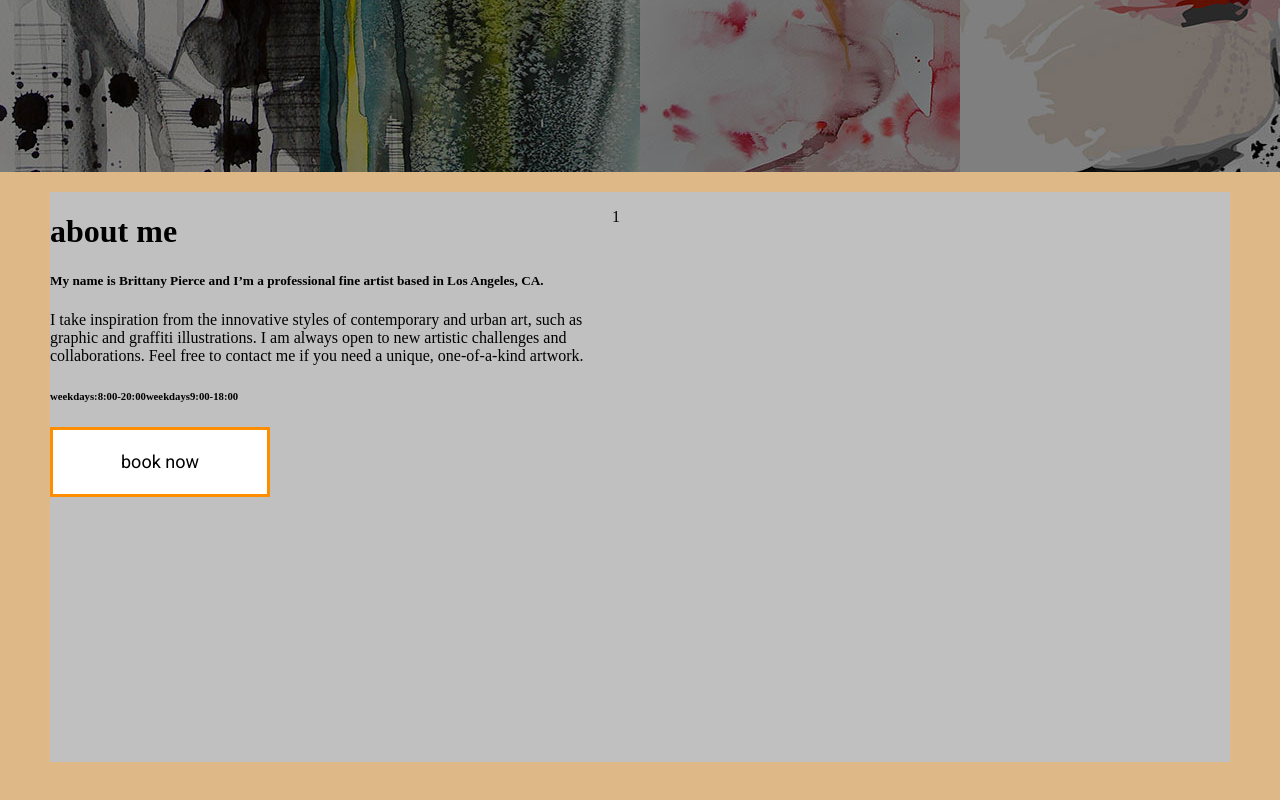
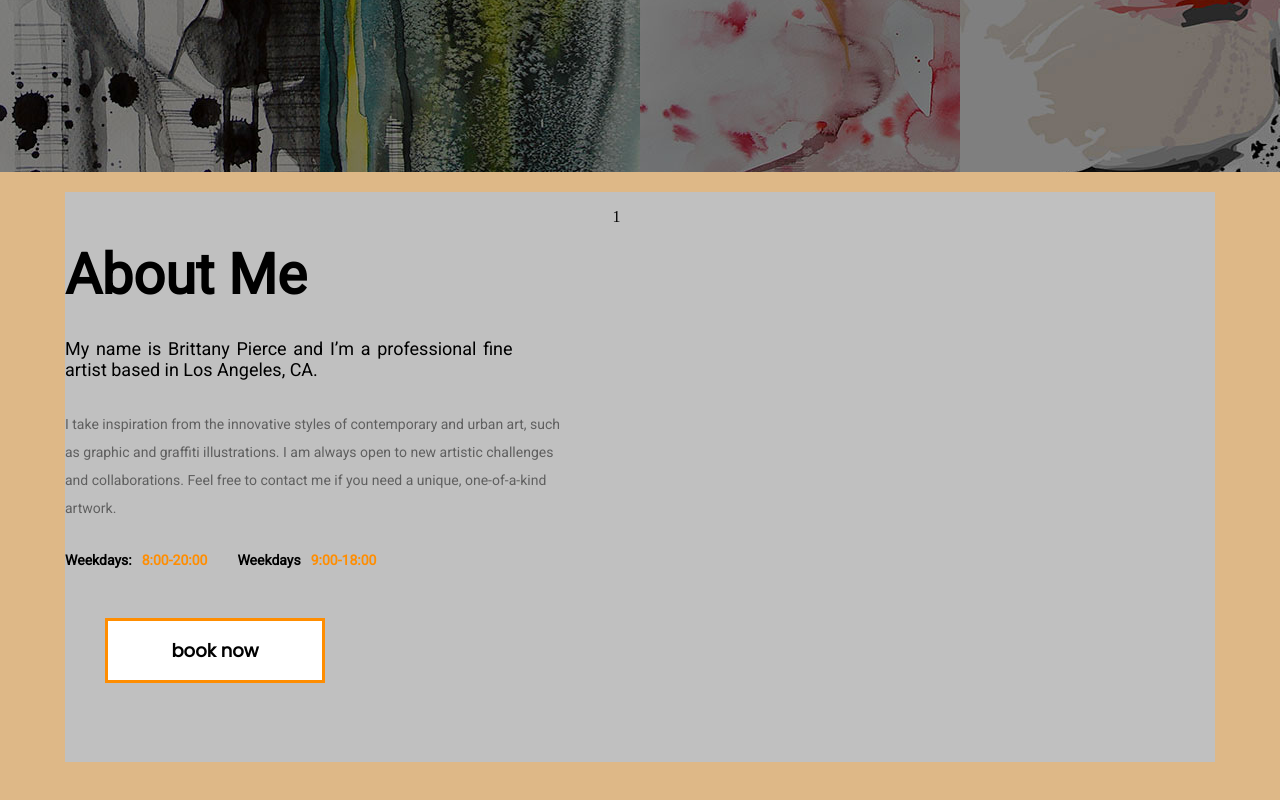
Before and after one commit to ImAshokDev/Brittancy-React-site, a React (Create React App) app: page / in a window 1280 px wide. Shown: the part 658-1458 px from the top of the page. Built offline with nearby package versions, Linux system fonts and the light colour scheme.

Commit message:
left-block of about section is done

```diff
--- a/public/index.html
+++ b/public/index.html
@@ -13,7 +13,7 @@
 
     <link rel="manifest" href="%PUBLIC_URL%/manifest.json" />
     <link
-      href="https://fonts.googleapis.com/css?family=Archivo+Black|Bevan|Fredoka+One|Lobster|Open+Sans|Roboto|Satisfy&display=swap"
+      href="https://fonts.googleapis.com/css?family=Oswald|Poppins|Archivo+Black|Bevan|Fredoka+One|Lobster|Open+Sans|Roboto|Satisfy&display=swap"
       rel="stylesheet"
     />
     <link
--- a/src/Button.jsx
+++ b/src/Button.jsx
@@ -12,7 +12,7 @@ const Button = ({
       fontFamily: ff,
     }}
   >
-    <p>{name}</p>
+    <b>{name}</b>
   </button>
 );
 export default Button;
--- a/src/about/About.jsx
+++ b/src/about/About.jsx
@@ -13,7 +13,7 @@ const AboutBlock = () => (
     <Right />
   </div>
 );
-const Left = ({ txt1 }) => (
+const Left = ({ txt1, ff }) => (
   <div className="left-block">
     <h1>{txt1}</h1>
     <h5>
@@ -29,10 +29,10 @@ const Left = ({ txt1 }) => (
     <h6>
       weekdays:
       <span>8:00-20:00</span>
-      weekdays
+      Weekdays
       <span>9:00-18:00</span>
     </h6>
-    <Button name="book now" fs="18px" w="220px" h="70px" ff="roboto" />
+    <Button name="book now" fs="18px" w="220px" h="65px" ff="roboto" />
   </div>
 );
 const Right = () => (
--- a/src/about/About.scss
+++ b/src/about/About.scss
@@ -4,20 +4,58 @@
   background: burlywood;
   .about-block {
     height: 570px;
-    width: 1180px;
+    width: 1150px;
     background: silver;
     margin: auto;
     display: grid;
     grid-template-columns: 1fr 1.1fr;
+    .left-block {
+      h1 {
+        margin: 50px 0 30px 0;
+        font-size: 56px;
+        font-weight: bolder;
+        font-family: 'roboto';
+        text-transform: capitalize;
+        text-align: justify;
+      }
+      h5 {
+        margin: 15px 100px 0 0;
+        font-size: 18px;
+        font-weight: normal;
+        font-family: 'roboto';
+        text-align: justify;
+      }
+      p {
+        margin: 30px 46px 0 0;
+        font-size: 14px;
+        line-height: 2;
+        font-weight: normal;
+        font-family: 'roboto';
+        opacity: 0.5;
+      }
+      h6 {
+        margin: 30px 0;
+        font-size: 14px;
+        font-family: 'roboto';
+        text-transform: capitalize;
+        text-align: justify;
 
+        span {
+          color: #ff8d00;
+          margin: 0 30px 0 10px;
+        }
+      }
       button {
+        margin: 20px 40px;
         outline: none;
-
         background: white;
         color: black;
         border: 3px solid #ff8d00;
         transition-duration: 1s;
-      p {
+        b {
+          text-align: center;
+          font-family: 'poppins';
+          font-weight: bold;
           margin: 0;
         }
       }
@@ -29,3 +67,4 @@
       }
     }
   }
+}
--- a/src/header/Header.scss
+++ b/src/header/Header.scss
@@ -32,7 +32,7 @@
       color: #ff8d00;
       border: 3px solid #e4e4e4;
       transition-duration: 1s;
-      p {
+      b {
         margin: 0;
       }
     }
```
Lines whose indentation alone changed are shown as unchanged.
